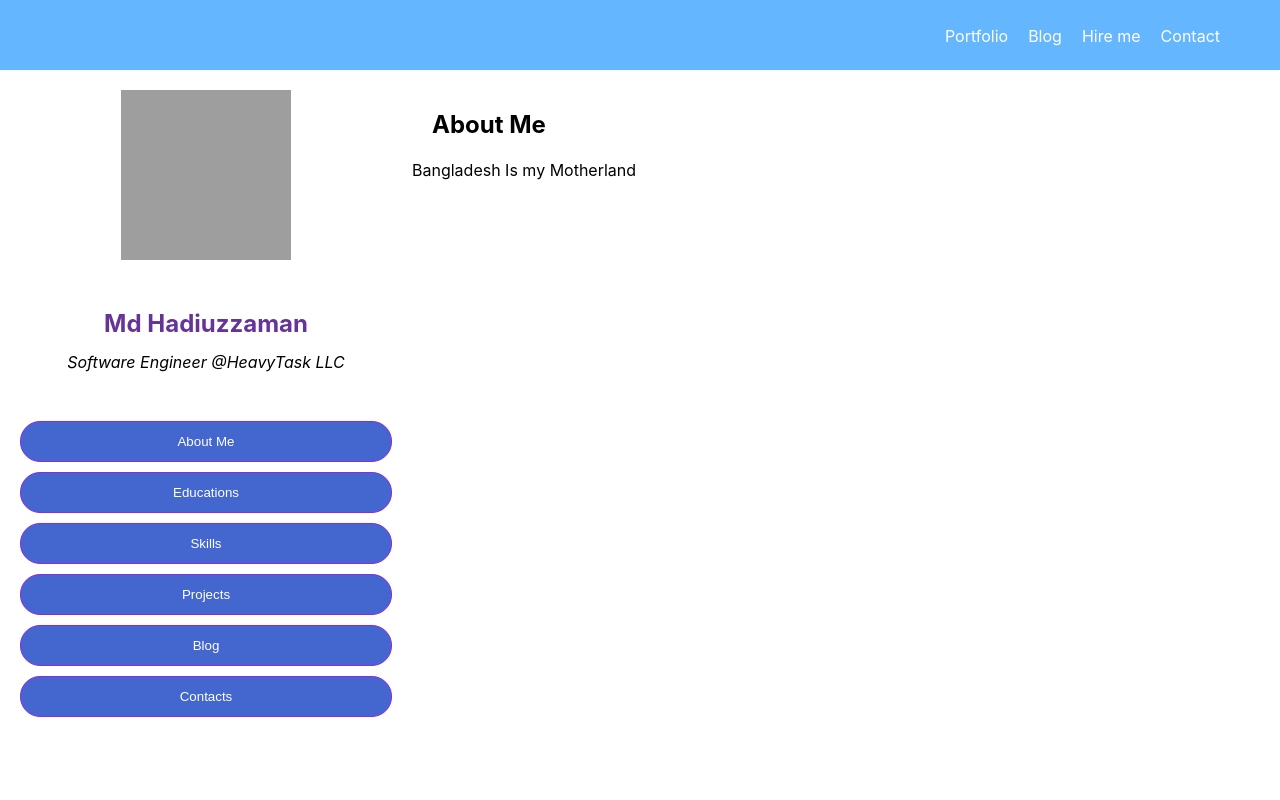
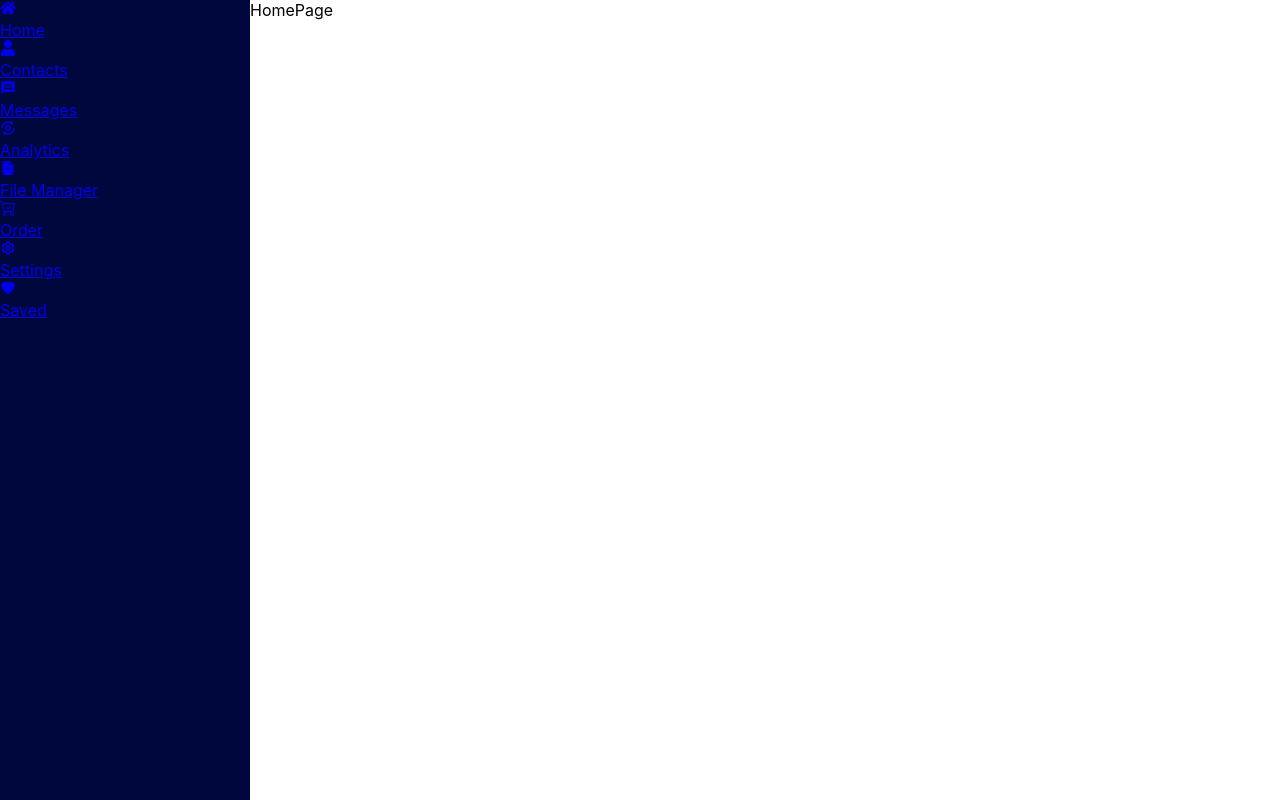
Before and after one commit to hadiuzzaman524/react-portfolio-template, a React (Create React App) app: page / in a window 1280 px wide. Built offline with nearby package versions, Linux system fonts and the light colour scheme; grey boxes are pictures that could not be loaded.

Commit message:
feat: design sidebar

```diff
--- a/package.json
+++ b/package.json
@@ -7,8 +7,11 @@
     "@testing-library/react": "^13.4.0",
     "@testing-library/user-event": "^13.5.0",
     "circle-image": "^1.0.43",
+    "framer-motion": "^7.3.5",
     "react": "^18.2.0",
     "react-dom": "^18.2.0",
+    "react-icons": "^4.4.0",
+    "react-router-dom": "^6.4.0",
     "react-scripts": "5.0.1",
     "web-vitals": "^2.1.4"
   },
--- a/src/App.js
+++ b/src/App.js
@@ -1,9 +1,34 @@
 import './App.css';
+import {
+  BrowserRouter as Router,
+  Route,
+  Routes
+} from "react-router-dom";
+
+import AboutMe from './presentation/features/about_me/AboutMe';
+import Contacts from './presentation/features/contacts/Contacts';
+import MyProjects from './presentation/features/my_projects/MyProjects';
+import Skills from './presentation/features/skills/Skills';
+import SideBar from './presentation/features/side_bar/SideBar';
 import HomePage from './presentation/features/home_screen/Home';
 
 function App() {
   return (
-   <HomePage/>
+    <>
+      <Router>
+        <SideBar>
+          <Routes>
+            <Route path='/' element={<HomePage />} />
+            <Route path='/AboutMe' element={<AboutMe />} />
+            <Route path='/Education' element={<Contacts />} />
+            <Route path='/Projects' element={<MyProjects />} />
+            <Route path='/Skill' element={<Skills />} />
+            <Route path='/Contacts' element={<Contacts />} />
+          </Routes>
+
+        </SideBar>
+      </Router>
+    </>
   );
 }
 
--- a/src/presentation/features/about_me/AboutMe.js
+++ b/src/presentation/features/about_me/AboutMe.js
@@ -0,0 +1,11 @@
+import Style from "./AboutMe.module.css";
+
+const AboutMe= ()=>{
+    return(
+        <div>
+            AboutMe
+        </div>
+    );
+}
+
+export default AboutMe;
--- a/src/presentation/features/contacts/Contacts.js
+++ b/src/presentation/features/contacts/Contacts.js
@@ -0,0 +1,11 @@
+import Style from "./Contacts.module.css";
+
+const Contacts= ()=>{
+    return(
+        <div>
+            Contacts
+        </div>
+    );
+}
+
+export default Contacts;
--- a/src/presentation/features/home_screen/Home.js
+++ b/src/presentation/features/home_screen/Home.js
@@ -1,12 +1,9 @@
-import Header from "./components/Header";
-import HomePageBody from "./components/HomePageBody";
 
-const HomePage = (props) => {
-    return (
-        <>
-       <Header/>
-       <HomePageBody/>
-        </>
+const HomePage= ()=>{
+    return(
+        <div>
+            HomePage
+        </div>
     );
 }
 
--- a/src/presentation/features/my_projects/MyProjects.js
+++ b/src/presentation/features/my_projects/MyProjects.js
@@ -0,0 +1,11 @@
+import Style from "./MyProjects.module.css";
+
+const MyProjects= ()=>{
+    return(
+        <div>
+            MyProjects
+        </div>
+    );
+}
+
+export default MyProjects;
--- /dev/null
+++ b/src/presentation/features/side_bar/SideBar.js
@@ -0,0 +1,80 @@
+import { motion } from 'framer-motion';
+import Style from './SideBar.module.css';
+import { NavLink } from "react-router-dom";
+import { FaBars, FaHome, FaLock, FaMoneyBill, FaUser } from "react-icons/fa";
+import { MdMessage } from "react-icons/md";
+import { BiAnalyse, BiSearch } from "react-icons/bi";
+import { BiCog } from "react-icons/bi";
+import { AiFillHeart, AiTwotoneFileExclamation } from "react-icons/ai";
+import { BsCartCheck } from "react-icons/bs";
+
+
+const routes = [
+    {
+        path: "/",
+        name: "Home",
+        icon: <FaHome />,
+    },
+    {
+        path: "/contacts",
+        name: "Contacts",
+        icon: <FaUser />,
+    },
+    {
+        path: "/messages",
+        name: "Messages",
+        icon: <MdMessage />,
+    },
+    {
+        path: "/analytics",
+        name: "Analytics",
+        icon: <BiAnalyse />,
+    },
+    {
+        path: "/file-manager",
+        name: "File Manager",
+        icon: <AiTwotoneFileExclamation />,
+    },
+    {
+        path: "/order",
+        name: "Order",
+        icon: <BsCartCheck />,
+    },
+    {
+        path: "/settings",
+        name: "Settings",
+        icon: <BiCog />,
+    },
+    {
+        path: "/saved",
+        name: "Saved",
+        icon: <AiFillHeart />,
+    },
+];
+
+const SideBar = ({ children }) => {
+    return (
+        <div className={Style.main_container}>
+            <motion.div className={Style.sidebar} animate={{
+                width: "250px",
+                transition: {
+                    duration: 0.5,
+                    type: "spring",
+                    damping: 10,
+                },
+            }}>
+                {routes.map((item) => {
+                  return(  <NavLink to={item.path} key={item.name}>
+                        <div>{item.icon}</div>
+                        <div>{item.name}</div>
+                    </NavLink>);
+                 })}
+            </motion.div>
+            <main>
+                {children}
+            </main>
+        </div>
+    );
+}
+
+export default SideBar;
--- /dev/null
+++ b/src/presentation/features/side_bar/SideBar.module.css
@@ -0,0 +1,10 @@
+.main_container {
+    display: flex;
+  }
+
+.sidebar {
+    background: rgb(0, 7, 61);
+    color: white;
+    height: 100vh;
+    overflow-y: auto;
+  }
--- a/src/presentation/features/skills/Skills.js
+++ b/src/presentation/features/skills/Skills.js
@@ -0,0 +1,11 @@
+import Style from "./Skills.module.css";
+
+const Skills= ()=>{
+    return(
+        <div>
+            Skills
+        </div>
+    );
+}
+
+export default Skills;
```
Also changed, not shown: src/presentation/features/education/Education.js (+11 -0 lines), 1 other file (tests, documents, lock files or other folders).
